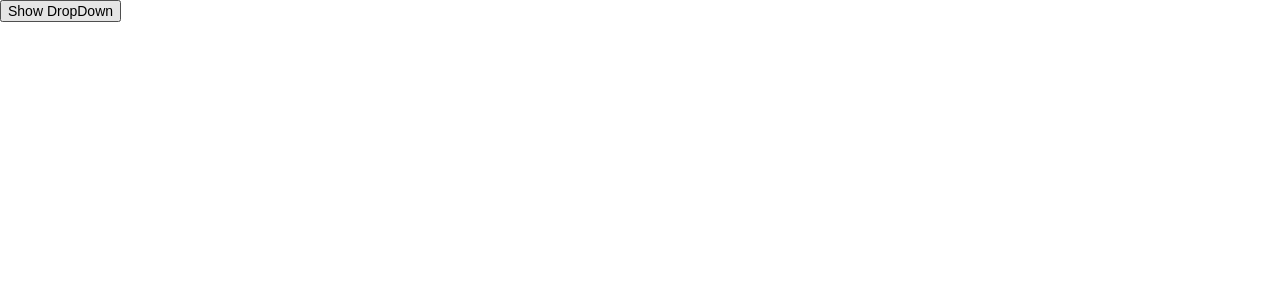
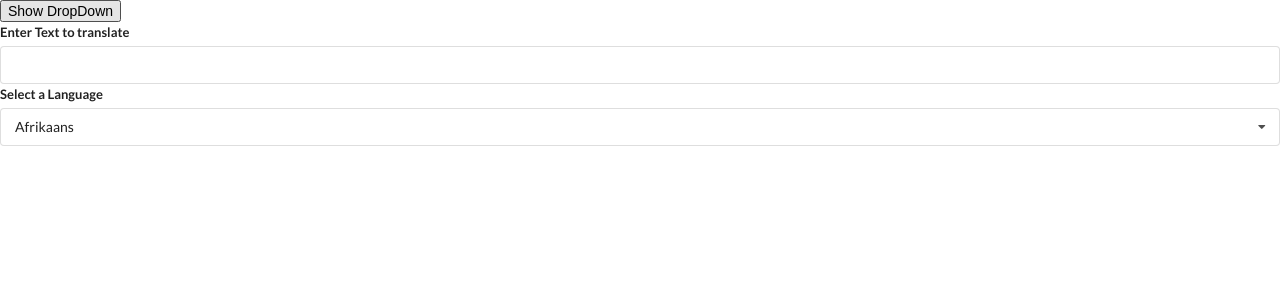
Before and after one commit to dhillon64/reactHooksProject1, a React (Create React App) app: page / in a window 1280 px wide. Shown: the top 300 px of the page. Built offline with nearby package versions, Linux system fonts and the light colour scheme.

Commit message:
component complete, added axios and set timeout for when to fetch data from google translate api

```diff
--- a/src/App.js
+++ b/src/App.js
@@ -2,6 +2,7 @@ import React, { useState } from "react";
 import { Accordion } from "./Components/Accordion";
 import Search from "./Components/Search";
 import Dropdown from "./Components/Dropdown";
+import Translate from "./Components/Translate";
 
 const items = [
   {
@@ -50,6 +51,7 @@ const App = () => {
           options={options}
         />
       ) : null}
+      <Translate />
     </div>
   );
 };
--- /dev/null
+++ b/src/Components/Convert.js
@@ -0,0 +1,42 @@
+import React, { useEffect, useState } from "react";
+import Axios from "axios";
+
+const Convert = ({ language, term }) => {
+  const [translation, setTranslation] = useState("");
+
+  useEffect(() => {
+    const translatePhrase = async () => {
+      const response = await Axios.post(
+        "https://translation.googleapis.com/language/translate/v2",
+        {},
+        {
+          params: {
+            q: term,
+            target: language.value,
+            key: "AIzaSyCHUCmpR7cT_yDFHC98CZJy2LTms-IwDlM",
+          },
+        }
+      );
+      console.log(response);
+      setTranslation(response.data.data.translations[0].translatedText);
+      console.log(translation);
+    };
+    const timeoutId = setTimeout(() => {
+      if (term) {
+        translatePhrase();
+      }
+    }, 2000);
+
+    return () => {
+      clearTimeout(timeoutId);
+    };
+  }, [language, term]);
+
+  return (
+    <div>
+      <h2>{translation}</h2>
+    </div>
+  );
+};
+
+export default Convert;
--- a/src/Components/Dropdown.js
+++ b/src/Components/Dropdown.js
@@ -63,7 +63,6 @@ const Dropdown = ({ options, selected, onSelectedChange, label }) => {
         </div>
       </div>
       <br />
-      {selectedColorText()}
     </div>
   );
 };
--- a/src/Components/Translate.js
+++ b/src/Components/Translate.js
@@ -1,5 +1,6 @@
 import React, { useState } from "react";
 import Dropdown from "./Dropdown";
+import Convert from "./Convert";
 
 const options = [
   {
@@ -17,15 +18,25 @@ const options = [
 ];
 
 const Translate = () => {
-  const [selection, setSelected] = useState(options[0]);
+  const [language, setLanguage] = useState(options[0]);
+  const [term, setTerm] = useState("");
 
   return (
-    <Dropdown
-      label="Select a Language"
-      options={options}
-      selected={selection}
-      onSelectedChange={setSelected}
-    />
+    <div>
+      <div className="ui form">
+        <div className="field">
+          <label>Enter Text to translate</label>
+          <input onChange={(e) => setTerm(e.target.value)} value={term} />
+        </div>
+      </div>
+      <Dropdown
+        label="Select a Language"
+        options={options}
+        selected={language}
+        onSelectedChange={setLanguage}
+      />
+      <Convert term={term} language={language} />
+    </div>
   );
 };
 
```
